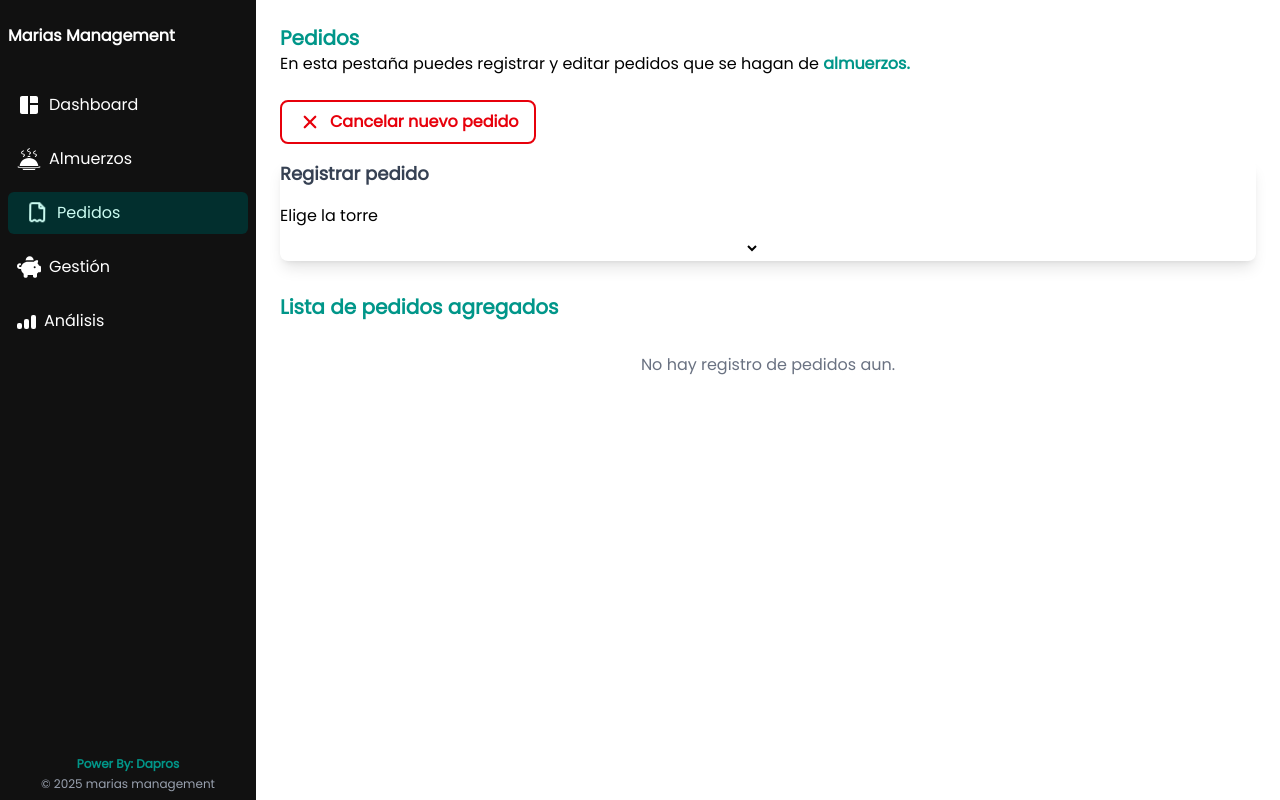
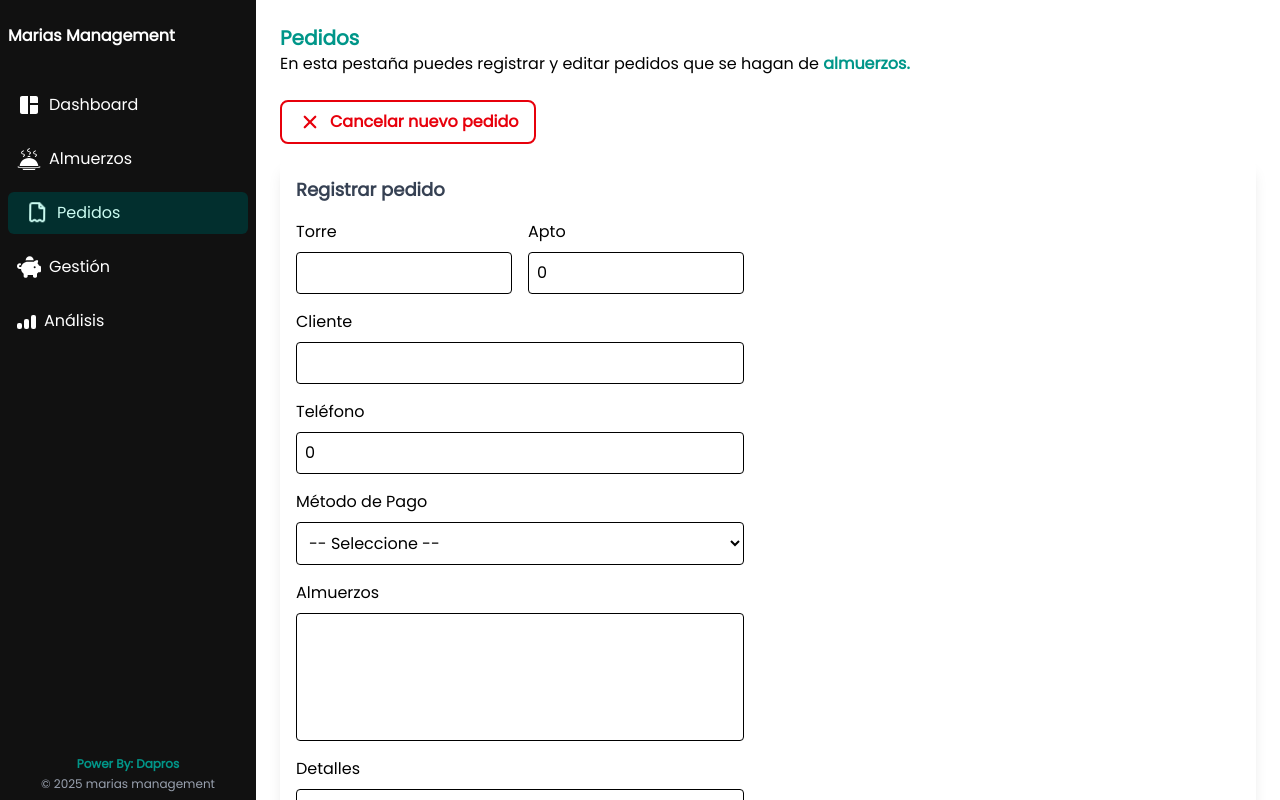
Before and after one commit to Dapros/marias-management-frontweb, a React (Vite) app: page /orders in a window 1280 px wide. Both pictures are taken after a click on the button "Registrar nuevo pedido". Built offline with nearby package versions, Linux system fonts and the light colour scheme.

Commit message:
Feat: dependencias, formulario, estado y tipado para pedidos

```diff
--- a/package.json
+++ b/package.json
@@ -11,8 +11,10 @@
   },
   "dependencies": {
     "@tailwindcss/vite": "^4.1.13",
+    "@types/react-datepicker": "^6.2.0",
     "react": "^19.1.1",
     "react-calendar": "^6.0.0",
+    "react-datepicker": "^8.7.0",
     "react-dom": "^19.1.1",
     "react-icons": "^5.5.0",
     "react-router-dom": "^7.8.2",
--- a/src/components/forms/OrderForm.tsx
+++ b/src/components/forms/OrderForm.tsx
@@ -1,29 +1,188 @@
-import { useOrderStore } from "../../store/useOrderStore"
-
+import type { ChangeEvent, FormEvent } from "react";
+import { useEffect, useState } from "react";
+import DatePicker from 'react-datepicker';
+import 'react-datepicker/dist/react-datepicker.css';
+import { useOrderStore } from "../../store/useOrderStore";
+import { useLunchStore } from "../../store/useLunchStore";
+import type { LunchType, PayMethod } from "../../types";
 
 export default function OrderForm() {
+  const { draft, isEditing, setDraftTowerNum, setDraftApto, setDraftCustomer, setDraftPhoneNum, setDraftPayMethod, setDraftLunch, setDraftDetails, setDraftTime, setDraftDate, setDraftOrderState, addOrderFromDraft, updateOrderFromOrders, toggleOrderForm } = useOrderStore();
+  const { lunches } = useLunchStore();
 
-  // estados globales
-  const { isEditing } = useOrderStore()
+  const [useCurrentDateTime, setUseCurrentDateTime] = useState(false);
+
+  const payMethods: PayMethod[] = [
+    { id: '1', label: 'Efectivo', image: '' },
+    { id: '2', label: 'Transferencia', image: '' },
+  ];
+
+  useEffect(() => {
+    if (useCurrentDateTime) {
+      const now = new Date();
+      setDraftTime(now.toLocaleTimeString([], { hour: '2-digit', minute: '2-digit' }));
+      setDraftDate(now);
+    }
+  }, [useCurrentDateTime, setDraftTime, setDraftDate]);
+
+  const handleInputChange = (e: ChangeEvent<HTMLInputElement | HTMLTextAreaElement | HTMLSelectElement>) => {
+    const { name, value } = e.target;
+    switch (name) {
+      case "towerNum":
+        setDraftTowerNum(value);
+        break;
+      case "apto":
+        setDraftApto(Number(value));
+        break;
+      case "customer":
+        setDraftCustomer(value);
+        break;
+      case "phoneNum":
+        setDraftPhoneNum(Number(value));
+        break;
+      case "payMethod":
+        const selectedPayMethod = payMethods.find(p => p.id === value);
+        if (selectedPayMethod) {
+          setDraftPayMethod(selectedPayMethod);
+        }
+        break;
+      case "details":
+        setDraftDetails(value);
+        break;
+      case "orderState":
+        setDraftOrderState(value as 'pendiente' | 'pagado');
+        break;
+    }
+  };
+
+  const handleLunchChange = (e: ChangeEvent<HTMLSelectElement>) => {
+    const selectedLunches = Array.from(e.target.selectedOptions, option => {
+      const lunch = lunches.find(l => l.id === option.value);
+      return lunch ? lunch : null;
+    }).filter((lunch): lunch is LunchType => lunch !== null);
+    setDraftLunch(selectedLunches);
+  };
+
+  const handleTimeChange = (time: Date | null) => {
+    if (time) {
+      setDraftTime(time.toLocaleTimeString([], { hour: '2-digit', minute: '2-digit' }));
+    }
+  };
+
+  const handleDateChange = (date: Date | null) => {
+    if (date) {
+      setDraftDate(date);
+    }
+  };
+
+  const handleSubmit = (e: FormEvent) => {
+    e.preventDefault();
+    if (isEditing) {
+      updateOrderFromOrders();
+    } else {
+      addOrderFromDraft();
+    }
+    toggleOrderForm();
+  };
 
   return (
-    <div>
-      <form>
+    <div className="p-4">
+      <form onSubmit={handleSubmit} className="space-y-4">
         <h3 className="text-lg font-semibold text-gray-700 mb-4">
-          { isEditing ? "Editar pedido" : "Registrar pedido"}
+          {isEditing ? "Editar pedido" : "Registrar pedido"}
         </h3>
 
+        <div className="grid grid-cols-1 md:grid-cols-2 gap-4">
+          <div className="flex flex-col space-y-2">
+            <label htmlFor="towerNum">Torre</label>
+            <input type="text" id="towerNum" name="towerNum" value={draft.towerNum} onChange={handleInputChange} className="border p-2 rounded" />
+          </div>
+          <div className="flex flex-col space-y-2">
+            <label htmlFor="apto">Apto</label>
+            <input type="number" id="apto" name="apto" value={draft.apto} onChange={handleInputChange} className="border p-2 rounded" />
+          </div>
+        </div>
+
         <div className="flex flex-col space-y-2">
-          <label htmlFor="towerOrder">Elige la torre</label>
-          <select id="towerOrder">
+          <label htmlFor="customer">Cliente</label>
+          <input type="text" id="customer" name="customer" value={draft.customer} onChange={handleInputChange} className="border p-2 rounded" />
+        </div>
 
+        <div className="flex flex-col space-y-2">
+          <label htmlFor="phoneNum">Teléfono</label>
+          <input type="number" id="phoneNum" name="phoneNum" value={draft.phoneNum} onChange={handleInputChange} className="border p-2 rounded" />
+        </div>
+
+        <div className="flex flex-col space-y-2">
+          <label htmlFor="payMethod">Método de Pago</label>
+          <select id="payMethod" name="payMethod" value={draft.payMethod.id} onChange={handleInputChange} className="border p-2 rounded">
+            <option value="">-- Seleccione --</option>
+            {payMethods.map(method => (
+              <option key={method.id} value={method.id}>{method.label}</option>
+            ))}
           </select>
         </div>
 
-        <div>
+        <div className="flex flex-col space-y-2">
+          <label htmlFor="lunch">Almuerzos</label>
+          <select id="lunch" name="lunch" multiple value={draft.lunch.map(l => l.id)} onChange={handleLunchChange} className="border p-2 rounded h-32">
+            {lunches.map(lunch => (
+              <option key={lunch.id} value={lunch.id}>{lunch.title}</option>
+            ))}
+          </select>
+        </div>
 
+        <div className="flex flex-col space-y-2">
+          <label htmlFor="details">Detalles</label>
+          <textarea id="details" name="details" value={draft.details} onChange={handleInputChange} className="border p-2 rounded"></textarea>
         </div>
+
+        <div className="flex items-center space-x-2">
+          <input type="checkbox" id="useCurrentDateTime" checked={useCurrentDateTime} onChange={() => setUseCurrentDateTime(!useCurrentDateTime)} />
+          <label htmlFor="useCurrentDateTime">Usar hora y fecha actual</label>
+        </div>
+
+        <div className="grid grid-cols-1 md:grid-cols-2 gap-4">
+          <div className="flex flex-col space-y-2">
+            <label htmlFor="time">Hora</label>
+            <DatePicker
+              id="time"
+              selected={draft.time ? new Date(`1970-01-01T${draft.time}`) : null}
+              onChange={handleTimeChange}
+              showTimeSelect
+              showTimeSelectOnly
+              timeIntervals={15}
+              timeCaption="Time"
+              dateFormat="h:mm aa"
+              className="border p-2 rounded w-full"
+              disabled={useCurrentDateTime}
+            />
+          </div>
+          <div className="flex flex-col space-y-2">
+            <label htmlFor="date">Fecha</label>
+            <DatePicker
+              id="date"
+              selected={draft.date}
+              onChange={handleDateChange}
+              dateFormat="MMMM d, yyyy"
+              className="border p-2 rounded w-full"
+              disabled={useCurrentDateTime}
+            />
+          </div>
+        </div>
+
+        <div className="flex flex-col space-y-2">
+          <label htmlFor="orderState">Estado del Pedido</label>
+          <select id="orderState" name="orderState" value={draft.orderState} onChange={handleInputChange} className="border p-2 rounded">
+            <option value="pendiente">Pendiente</option>
+            <option value="pagado">Pagado</option>
+          </select>
+        </div>
+
+        <button type="submit" className="w-full bg-teal-600 text-white p-2 rounded hover:bg-teal-700">
+          {isEditing ? "Actualizar Pedido" : "Guardar Pedido"}
+        </button>
       </form>
     </div>
-  )
+  );
 }
--- a/src/pages/OrderPage.tsx
+++ b/src/pages/OrderPage.tsx
@@ -52,8 +52,15 @@ export default function OrderPage() {
           {orders.length === 0 ? (
             <p className="text-gray-500 text-center">No hay registro de pedidos aun.</p>
           ) : (
-            <ul>
-
+            <ul className="space-y-2">
+              {orders.map(order => (
+                <li key={order.id} className="p-2 border rounded shadow-sm">
+                  <p><strong>Cliente:</strong> {order.customer}</p>
+                  <p><strong>Torre:</strong> {order.towerNum} <strong>Apto:</strong> {order.apto}</p>
+                  <p><strong>Almuerzos:</strong> {order.lunch.map(l => l.title).join(', ')}</p>
+                  <p><strong>Estado:</strong> <span className={`${order.orderState === 'pagado' ? 'text-green-600' : 'text-red-600'}`}>{order.orderState}</span></p>
+                </li>
+              ))}
             </ul>
           )}
         </div>
--- a/src/store/useOrderStore.ts
+++ b/src/store/useOrderStore.ts
@@ -41,12 +41,12 @@ const initialDraft: OrderStoreState["draft"] = {
   apto: 0,
   customer: "",
   phoneNum: 0,
-  payMethod: [],
+  payMethod: { id: '', label: '', image: '' },
   lunch: [],
   details: "",
   time: "",
   date: new Date(),
-  orderState: [],
+  orderState: 'pendiente',
 }
 
 // funcion para obtener el asyncStorage
```
Also changed, not shown: src/types/index.ts (+3 -6 lines), 1 other file (tests, documents, lock files or other folders).
